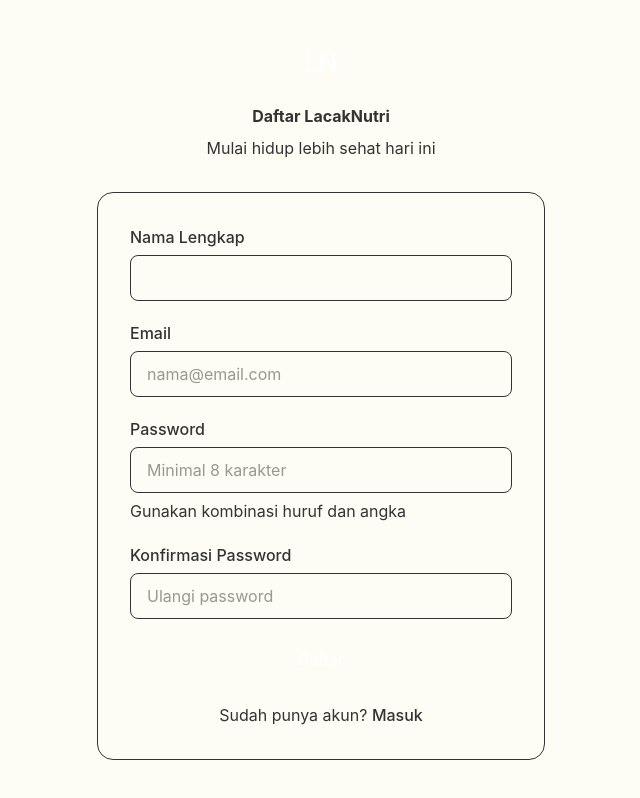
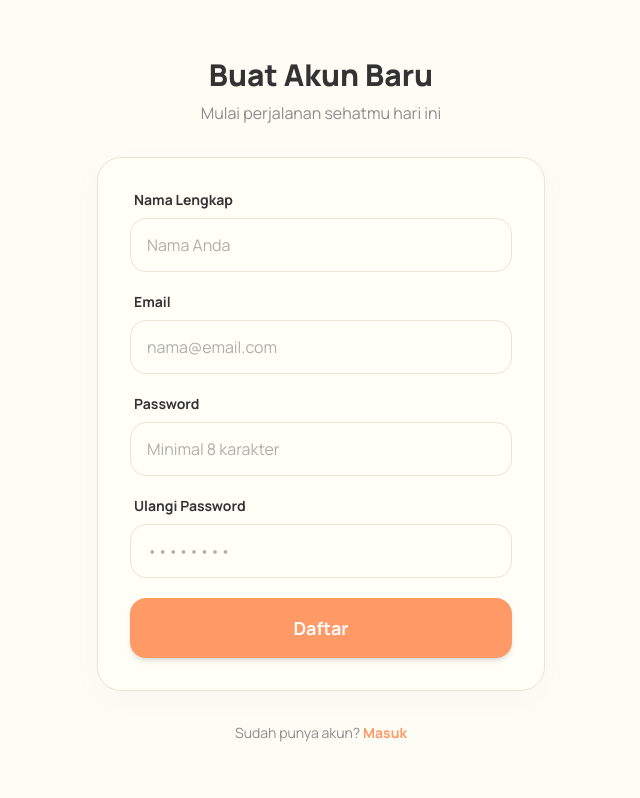
Before and after one commit to rbwtech/lacak-nutri, a React (Vite) app in the folder frontend/: page /register in a window 1280 px wide. Shown: the whole page, without its empty margins (319-959 px from the left). Built offline with nearby package versions, Linux system fonts and the light colour scheme.

Commit message:
fix config load

```diff
--- a/frontend/src/components/ui/Button.jsx
+++ b/frontend/src/components/ui/Button.jsx
@@ -1,16 +1,17 @@
 const variantStyles = {
-  primary: "bg-primary hover:bg-primary-hover text-white",
-  secondary: "bg-secondary hover:bg-secondary/90 text-white",
+  primary:
+    "bg-primary text-white hover:bg-primary-hover shadow-md hover:shadow-lg hover:-translate-y-0.5",
+  secondary: "bg-secondary text-white hover:bg-secondary-hover shadow-sm",
   outline:
-    "border-2 border-primary text-primary hover:bg-primary hover:text-white",
-  ghost: "text-primary hover:bg-primary/10",
-  danger: "bg-error hover:bg-error-text text-white",
+    "border-2 border-primary text-primary bg-transparent hover:bg-primary/5",
+  ghost: "text-text-secondary hover:text-primary hover:bg-primary/5",
+  danger: "bg-error text-white hover:bg-red-600",
 };
 
 const sizeStyles = {
-  sm: "px-3 py-1.5 text-label",
-  md: "px-4 py-2 text-base",
-  lg: "px-6 py-3 text-h4",
+  sm: "px-4 py-2 text-sm",
+  md: "px-6 py-3 text-base",
+  lg: "px-8 py-4 text-lg",
 };
 
 const Button = ({
@@ -24,7 +25,7 @@
   ...props
 }) => {
   const baseStyles =
-    "rounded-lg font-medium transition-colors duration-200 disabled:opacity-50 disabled:cursor-not-allowed";
+    "inline-flex items-center justify-center rounded-2xl font-bold transition-all duration-200 disabled:opacity-50 disabled:cursor-not-allowed disabled:hover:transform-none disabled:hover:shadow-none";
   const widthStyle = fullWidth ? "w-full" : "";
 
   return (
@@ -34,8 +35,8 @@
       {...props}
     >
       {loading ? (
-        <span className="flex items-center justify-center gap-2">
-          <svg className="animate-spin h-4 w-4" viewBox="0 0 24 24">
+        <span className="flex items-center gap-2">
+          <svg className="animate-spin h-5 w-5" viewBox="0 0 24 24">
             <circle
               className="opacity-25"
               cx="12"
@@ -51,7 +52,7 @@
               d="M4 12a8 8 0 018-8V0C5.373 0 0 5.373 0 12h4zm2 5.291A7.962 7.962 0 014 12H0c0 3.042 1.135 5.824 3 7.938l3-2.647z"
             />
           </svg>
-          Loading...
+          Memuat...
         </span>
       ) : (
         children
--- a/frontend/src/components/ui/Card.jsx
+++ b/frontend/src/components/ui/Card.jsx
@@ -5,27 +5,33 @@
   className = "",
   headerAction,
   padding = true,
+  hover = false,
 }) => {
   return (
     <div
-      className={`bg-bg-surface rounded-xl border border-border ${className}`}
+      className={`
+        bg-bg-surface rounded-3xl border border-border shadow-card
+        ${
+          hover
+            ? "hover:shadow-soft hover:-translate-y-1 transition-all duration-300 cursor-pointer"
+            : ""
+        }
+        ${className}
+      `}
     >
       {(title || headerAction) && (
-        <div className="px-6 py-4 border-b border-border flex items-center justify-between">
+        <div className="px-6 py-5 border-b border-border flex items-center justify-between">
           <div>
             {title && (
-              <h3 className="text-h4 font-semibold text-text-primary">
-                {title}
-              </h3>
+              <h3 className="text-lg font-bold text-text-primary">{title}</h3>
             )}
             {subtitle && (
-              <p className="text-label text-text-secondary mt-1">{subtitle}</p>
+              <p className="text-sm text-text-secondary mt-0.5">{subtitle}</p>
             )}
           </div>
           {headerAction && <div>{headerAction}</div>}
         </div>
       )}
-
       <div className={padding ? "p-6" : ""}>{children}</div>
     </div>
   );
--- a/frontend/src/components/ui/Input.jsx
+++ b/frontend/src/components/ui/Input.jsx
@@ -8,40 +8,41 @@
   containerClass = "",
   ...props
 }) => {
-  const baseStyles =
-    "w-full px-4 py-2.5 rounded-lg border bg-bg-surface text-text-primary placeholder:text-text-secondary focus:outline-none focus:ring-2 transition-all";
-  const errorStyles = error
-    ? "border-error focus:ring-error/20"
-    : "border-border focus:ring-primary/20";
-
   return (
-    <div className={`flex flex-col gap-1.5 ${containerClass}`}>
+    <div className={`flex flex-col gap-2 ${containerClass}`}>
       {label && (
-        <label className="text-label font-medium text-text-primary">
+        <label className="text-sm font-bold text-text-primary ml-1">
           {label}
         </label>
       )}
 
       <div className="relative">
         {icon && (
-          <div className="absolute left-3 top-1/2 -translate-y-1/2 text-text-secondary">
+          <div className="absolute left-4 top-1/2 -translate-y-1/2 text-text-secondary">
             {icon}
           </div>
         )}
 
         <input
           type={type}
-          className={`${baseStyles} ${errorStyles} ${
-            icon ? "pl-10" : ""
-          } ${className}`}
+          className={`
+            w-full px-4 py-3.5 rounded-2xl border bg-bg-surface
+            text-text-primary placeholder:text-text-secondary/70
+            focus:outline-none focus:ring-2 focus:ring-primary/20 focus:border-primary
+            transition-all duration-200
+            ${error ? "border-error focus:ring-error/20" : "border-border"}
+            ${icon ? "pl-11" : ""}
+            ${className}
+          `}
           {...props}
         />
       </div>
 
-      {error && <span className="text-caption text-error-text">{error}</span>}
-
+      {error && (
+        <span className="text-xs text-error font-medium ml-1">{error}</span>
+      )}
       {helperText && !error && (
-        <span className="text-caption text-text-secondary">{helperText}</span>
+        <span className="text-xs text-text-secondary ml-1">{helperText}</span>
       )}
     </div>
   );
--- a/frontend/src/index.css
+++ b/frontend/src/index.css
@@ -1,20 +1,31 @@
+@import url("https://fonts.googleapis.com/css2?family=Manrope:wght@400;500;600;700;800&display=swap");
 @import "tailwindcss";
-@import url("https://fonts.googleapis.com/css2?family=Manrope:wght@400;500;600;700;800&display=swap");
+@config "../tailwind.config.js";
 
 @layer base {
-  * {
-    -webkit-font-smoothing: antialiased;
-    -moz-osx-font-smoothing: grayscale;
-  }
-
-  body {
-    font-family: "Manrope", "Inter", system-ui, sans-serif;
+  html {
+    font-family: "Manrope", sans-serif;
+    scroll-behavior: smooth;
     background-color: #fdfdf5;
     color: #333333;
   }
 
-  html {
-    scroll-behavior: smooth;
+  body {
+    @apply bg-bg-base text-text-primary min-h-screen;
+  }
+
+  ::-webkit-scrollbar {
+    width: 8px;
+  }
+  ::-webkit-scrollbar-track {
+    background: #fdfdf5;
+  }
+  ::-webkit-scrollbar-thumb {
+    background: #ebe3d5;
+    border-radius: 10px;
+  }
+  ::-webkit-scrollbar-thumb:hover {
+    background: #ff9966;
   }
 }
 
@@ -26,7 +37,6 @@
     transform: rotate(360deg);
   }
 }
-
 .animate-spin {
   animation: spin 1s linear infinite;
 }
--- a/frontend/src/pages/Login.jsx
+++ b/frontend/src/pages/Login.jsx
@@ -8,77 +8,62 @@
 const Login = () => {
   const navigate = useNavigate();
   const { login } = useAuth();
-
-  const [formData, setFormData] = useState({
-    email: "",
-    password: "",
-  });
-
+  const [formData, setFormData] = useState({ email: "", password: "" });
   const [errors, setErrors] = useState({});
   const [loading, setLoading] = useState(false);
 
   const handleChange = (e) => {
-    const { name, value } = e.target;
-    setFormData((prev) => ({ ...prev, [name]: value }));
-    if (errors[name]) {
-      setErrors((prev) => ({ ...prev, [name]: "" }));
-    }
-  };
-
-  const validate = () => {
-    const newErrors = {};
-
-    if (!formData.email) {
-      newErrors.email = "Email wajib diisi";
-    } else if (!validateEmail(formData.email)) {
-      newErrors.email = "Format email tidak valid";
-    }
-
-    if (!formData.password) {
-      newErrors.password = "Password wajib diisi";
-    }
-
-    return newErrors;
+    setFormData({ ...formData, [e.target.name]: e.target.value });
+    if (errors[e.target.name]) setErrors({ ...errors, [e.target.name]: "" });
   };
 
   const handleSubmit = async (e) => {
     e.preventDefault();
-
-    const newErrors = validate();
-    if (Object.keys(newErrors).length > 0) {
-      setErrors(newErrors);
+    if (!formData.email || !formData.password) {
+      setErrors({ submit: "Mohon isi semua kolom" });
       return;
     }
-
     setLoading(true);
     try {
       await login(formData.email, formData.password);
       navigate("/dashboard");
     } catch (error) {
-      setErrors({ submit: error.response?.data?.message || "Login gagal" });
+      setErrors({
+        submit: error.response?.data?.message || "Email atau password salah",
+      });
     } finally {
       setLoading(false);
     }
   };
 
   return (
-    <div className="min-h-screen bg-bg-base flex items-center justify-center px-4">
+    <div className="min-h-screen bg-bg-base flex items-center justify-center p-4 md:p-8">
       <div className="w-full max-w-md">
-        <div className="text-center mb-8">
-          <div className="inline-flex items-center gap-2 mb-4">
-            <div className="w-12 h-12 bg-primary rounded-xl flex items-center justify-center">
-              <span className="text-white font-bold text-2xl">LN</span>
+        {/* Logo Header */}
+        <div className="text-center mb-10">
+          <div className="inline-flex items-center justify-center w-16 h-16 rounded-2xl bg-primary/10 text-primary mb-4">
+            <svg
+              className="w-8 h-8"
+              fill="none"
+              stroke="currentColor"
+              viewBox="0 0 24 24"
+            >
+              <path
+                strokeLinecap="round"
+                strokeLinejoin="round"
+                strokeWidth={2}
+                d="M9 12l2 2 4-4m6 2a9 9 0 11-18 0 9 9 0 0118 0z"
+              />
+            </svg>
           </div>
-          </div>
-          <h1 className="text-h2 font-bold text-text-primary mb-2">
-            Masuk ke LacakNutri
+          <h1 className="text-3xl font-extrabold text-text-primary">
+            LacakNutri
           </h1>
-          <p className="text-base text-text-secondary">
-            Pantau nutrisi makanan Anda
-          </p>
+          <p className="text-text-secondary mt-2">Selamat datang kembali!</p>
         </div>
 
-        <div className="bg-bg-surface rounded-2xl border border-border p-8">
+        {/* Card Form */}
+        <div className="bg-bg-surface rounded-3xl border border-border p-8 shadow-soft">
           <form onSubmit={handleSubmit} className="space-y-6">
             <Input
               label="Email"
@@ -87,9 +72,10 @@
               value={formData.email}
               onChange={handleChange}
               error={errors.email}
-              placeholder="nama@email.com"
+              placeholder="contoh@email.com"
             />
 
+            <div className="space-y-1">
               <Input
                 label="Password"
                 type="password"
@@ -97,32 +83,40 @@
                 value={formData.password}
                 onChange={handleChange}
                 error={errors.password}
-              placeholder="Masukkan password"
+                placeholder="••••••••"
               />
+              <div className="text-right">
+                <Link
+                  to="/forgot-password"
+                  class="text-xs text-primary font-semibold hover:underline"
+                >
+                  Lupa Password?
+                </Link>
+              </div>
+            </div>
 
             {errors.submit && (
-              <div className="px-4 py-3 rounded-lg bg-error/10 border border-error">
-                <p className="text-label text-error-text">{errors.submit}</p>
+              <div className="p-4 rounded-2xl bg-error/10 text-error text-sm font-medium text-center">
+                {errors.submit}
               </div>
             )}
 
-            <Button type="submit" fullWidth loading={loading}>
-              Masuk
+            <Button type="submit" fullWidth loading={loading} size="lg">
+              Masuk Sekarang
             </Button>
           </form>
+        </div>
 
-          <div className="mt-6 text-center">
-            <p className="text-label text-text-secondary">
+        {/* Footer */}
+        <p className="text-center mt-8 text-text-secondary text-sm">
           Belum punya akun?{" "}
           <Link
             to="/register"
-                className="text-primary hover:underline font-medium"
+            className="text-primary font-bold hover:underline"
           >
-                Daftar sekarang
+            Daftar Gratis
           </Link>
         </p>
-          </div>
-        </div>
       </div>
     </div>
   );
--- a/frontend/src/pages/Register.jsx
+++ b/frontend/src/pages/Register.jsx
@@ -8,65 +8,29 @@
 const Register = () => {
   const navigate = useNavigate();
   const { register } = useAuth();
-
   const [formData, setFormData] = useState({
     name: "",
     email: "",
     password: "",
     confirmPassword: "",
   });
-
   const [errors, setErrors] = useState({});
   const [loading, setLoading] = useState(false);
 
   const handleChange = (e) => {
-    const { name, value } = e.target;
-    setFormData((prev) => ({ ...prev, [name]: value }));
-    if (errors[name]) {
-      setErrors((prev) => ({ ...prev, [name]: "" }));
-    }
-  };
-
-  const validate = () => {
-    const newErrors = {};
-
-    if (!formData.name) {
-      newErrors.name = "Nama wajib diisi";
-    } else if (formData.name.length < 3) {
-      newErrors.name = "Nama minimal 3 karakter";
-    }
-
-    if (!formData.email) {
-      newErrors.email = "Email wajib diisi";
-    } else if (!validateEmail(formData.email)) {
-      newErrors.email = "Format email tidak valid";
-    }
-
-    if (!formData.password) {
-      newErrors.password = "Password wajib diisi";
-    } else if (!validatePassword(formData.password)) {
-      newErrors.password = "Password minimal 8 karakter";
-    }
-
-    if (!formData.confirmPassword) {
-      newErrors.confirmPassword = "Konfirmasi password wajib diisi";
-    } else if (formData.password !== formData.confirmPassword) {
-      newErrors.confirmPassword = "Password tidak cocok";
-    }
-
-    return newErrors;
+    setFormData({ ...formData, [e.target.name]: e.target.value });
   };
 
   const handleSubmit = async (e) => {
     e.preventDefault();
-
-    const newErrors = validate();
-    if (Object.keys(newErrors).length > 0) {
-      setErrors(newErrors);
+    setLoading(true);
+    // Validasi sederhana
+    if (formData.password !== formData.confirmPassword) {
+      setErrors({ confirmPassword: "Password tidak sama" });
+      setLoading(false);
       return;
     }
 
-    setLoading(true);
     try {
       await register({
         name: formData.name,
@@ -75,97 +39,77 @@
       });
       navigate("/dashboard");
     } catch (error) {
-      setErrors({
-        submit: error.response?.data?.message || "Registrasi gagal",
-      });
+      setErrors({ submit: "Gagal mendaftar. Coba lagi." });
     } finally {
       setLoading(false);
     }
   };
 
   return (
-    <div className="min-h-screen bg-bg-base flex items-center justify-center px-4 py-8">
+    <div className="min-h-screen bg-bg-base flex items-center justify-center p-4 md:p-8">
       <div className="w-full max-w-md">
         <div className="text-center mb-8">
-          <div className="inline-flex items-center gap-2 mb-4">
-            <div className="w-12 h-12 bg-primary rounded-xl flex items-center justify-center">
-              <span className="text-white font-bold text-2xl">LN</span>
-            </div>
-          </div>
-          <h1 className="text-h2 font-bold text-text-primary mb-2">
-            Daftar LacakNutri
+          <h1 className="text-3xl font-extrabold text-text-primary">
+            Buat Akun Baru
           </h1>
-          <p className="text-base text-text-secondary">
-            Mulai hidup lebih sehat hari ini
+          <p className="text-text-secondary mt-2">
+            Mulai perjalanan sehatmu hari ini
           </p>
         </div>
 
-        <div className="bg-bg-surface rounded-2xl border border-border p-8">
+        <div className="bg-bg-surface rounded-3xl border border-border p-8 shadow-soft">
           <form onSubmit={handleSubmit} className="space-y-5">
             <Input
               label="Nama Lengkap"
-              type="text"
               name="name"
               value={formData.name}
               onChange={handleChange}
-              error={errors.name}
-              //   placeholder=""
+              placeholder="Nama Anda"
             />
-
             <Input
               label="Email"
               type="email"
               name="email"
               value={formData.email}
               onChange={handleChange}
-              error={errors.email}
               placeholder="nama@email.com"
             />
-
             <Input
               label="Password"
               type="password"
               name="password"
               value={formData.password}
               onChange={handleChange}
-              error={errors.password}
               placeholder="Minimal 8 karakter"
-              helperText="Gunakan kombinasi huruf dan angka"
             />
-
             <Input
-              label="Konfirmasi Password"
+              label="Ulangi Password"
               type="password"
               name="confirmPassword"
               value={formData.confirmPassword}
               onChange={handleChange}
+              placeholder="••••••••"
               error={errors.confirmPassword}
-              placeholder="Ulangi password"
             />
 
             {errors.submit && (
-              <div className="px-4 py-3 rounded-lg bg-error/10 border border-error">
-                <p className="text-label text-error-text">{errors.submit}</p>
+              <div className="p-3 rounded-xl bg-error/10 text-error text-sm text-center font-medium">
+                {errors.submit}
               </div>
             )}
 
-            <Button type="submit" fullWidth loading={loading}>
+            <Button type="submit" fullWidth loading={loading} size="lg">
               Daftar
             </Button>
           </form>
+        </div>
 
-          <div className="mt-6 text-center">
-            <p className="text-label text-text-secondary">
-              Sudah punya akun?{" "}
-              <Link
-                to="/login"
-                className="text-primary hover:underline font-medium"
-              >
-                Masuk
-              </Link>
-            </p>
-          </div>
-        </div>
+        <p className="text-center mt-8 text-text-secondary text-sm">
+          Sudah punya akun?{" "}
+          <Link to="/login" className="text-primary font-bold hover:underline">
+            Masuk
+          </Link>
+        </p>
       </div>
     </div>
   );
--- a/frontend/tailwind.config.js
+++ b/frontend/tailwind.config.js
@@ -5,15 +5,23 @@
   theme: {
     extend: {
       fontFamily: {
-        sans: ["Manrope", "Inter", "system-ui", "sans-serif"],
+        sans: ["Manrope", "Inter", "sans-serif"],
       },
       colors: {
         primary: {
           DEFAULT: "#FF9966",
           hover: "#FF7A4D",
+          light: "rgba(255, 153, 102, 0.15)",
         },
-        secondary: "#6B8E23",
-        accent: "#A1D2D5",
+        secondary: {
+          DEFAULT: "#6B8E23",
+          hover: "#5A7A1C",
+          light: "rgba(107, 142, 35, 0.15)",
+        },
+        accent: {
+          DEFAULT: "#A1D2D5",
+          light: "rgba(161, 210, 213, 0.15)",
+        },
         bg: {
           base: "#FDFDF5",
           surface: "#FFFFF7",
@@ -24,38 +32,20 @@
         },
         border: "#EBE3D5",
         success: "#4CAF50",
-        warning: {
-          DEFAULT: "#FFC107",
-          text: "#F57C00",
-        },
-        error: {
-          DEFAULT: "#EF5350",
-          text: "#D32F2F",
-        },
-      },
-      fontSize: {
-        caption: "12px",
-        label: "14px",
-        base: "16px",
-        h4: "20px",
-        h3: "24px",
-        h2: "32px",
-        h1: "40px",
-      },
-      lineHeight: {
-        base: "1.5",
-      },
-      spacing: {
-        grid: "8px",
+        warning: "#FFC107",
+        error: "#EF5350",
       },
       boxShadow: {
-        soft: "0 4px 12px rgba(0, 0, 0, 0.05)",
-        md: "0 4px 6px -1px rgba(0, 0, 0, 0.1), 0 2px 4px -2px rgba(0, 0, 0, 0.1)",
-        lg: "0 10px 15px -3px rgba(0, 0, 0, 0.1), 0 4px 6px -4px rgba(0, 0, 0, 0.1)",
+        soft: "0 8px 24px rgba(149, 157, 165, 0.05)",
+        card: "0 4px 20px rgba(0, 0, 0, 0.03)",
+        floating: "0 10px 30px rgba(255, 153, 102, 0.2)",
+      },
+      borderRadius: {
+        xl: "12px",
+        "2xl": "16px",
+        "3xl": "24px",
       },
     },
   },
-  plugins: [
-    typography, // Tambahkan plugin typography
-  ],
+  plugins: [typography],
 };
```
Lines whose indentation alone changed are shown as unchanged.
